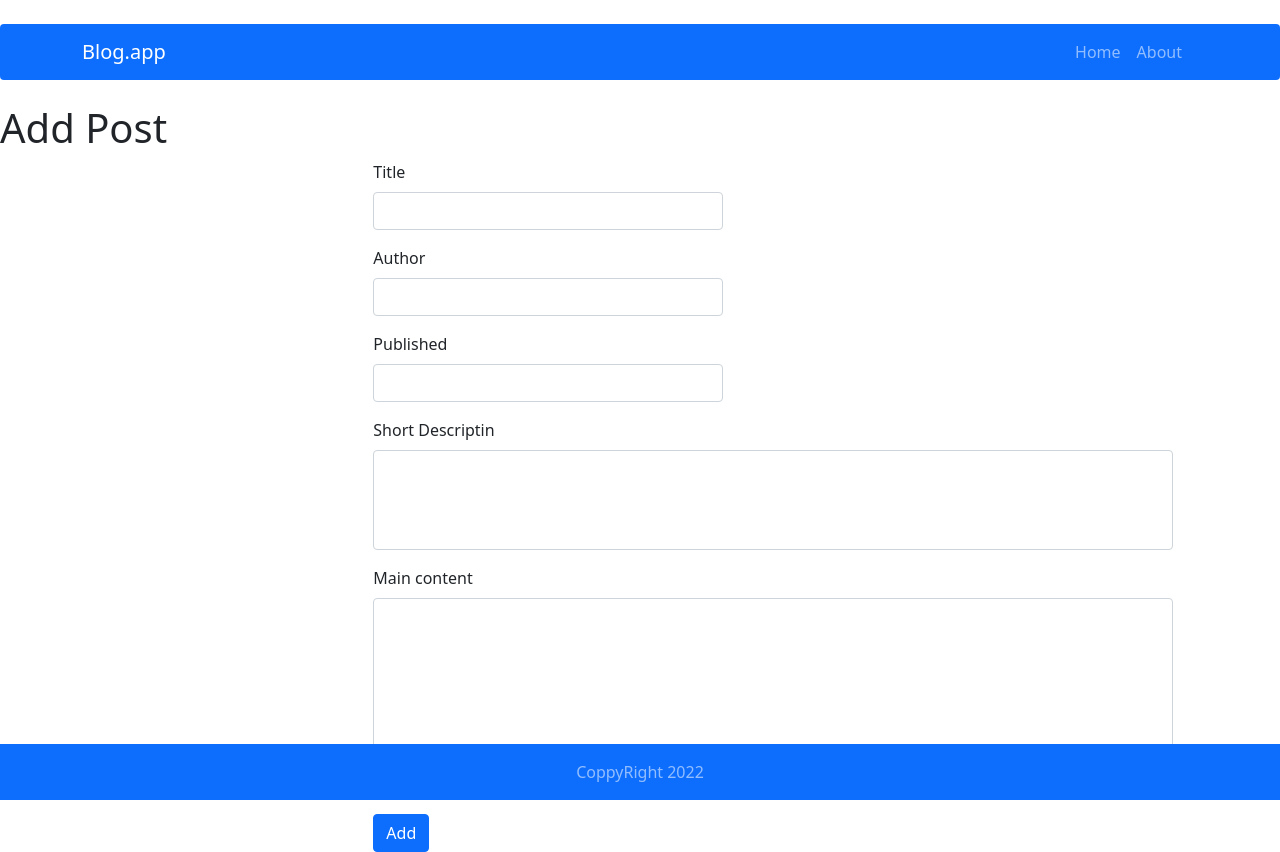
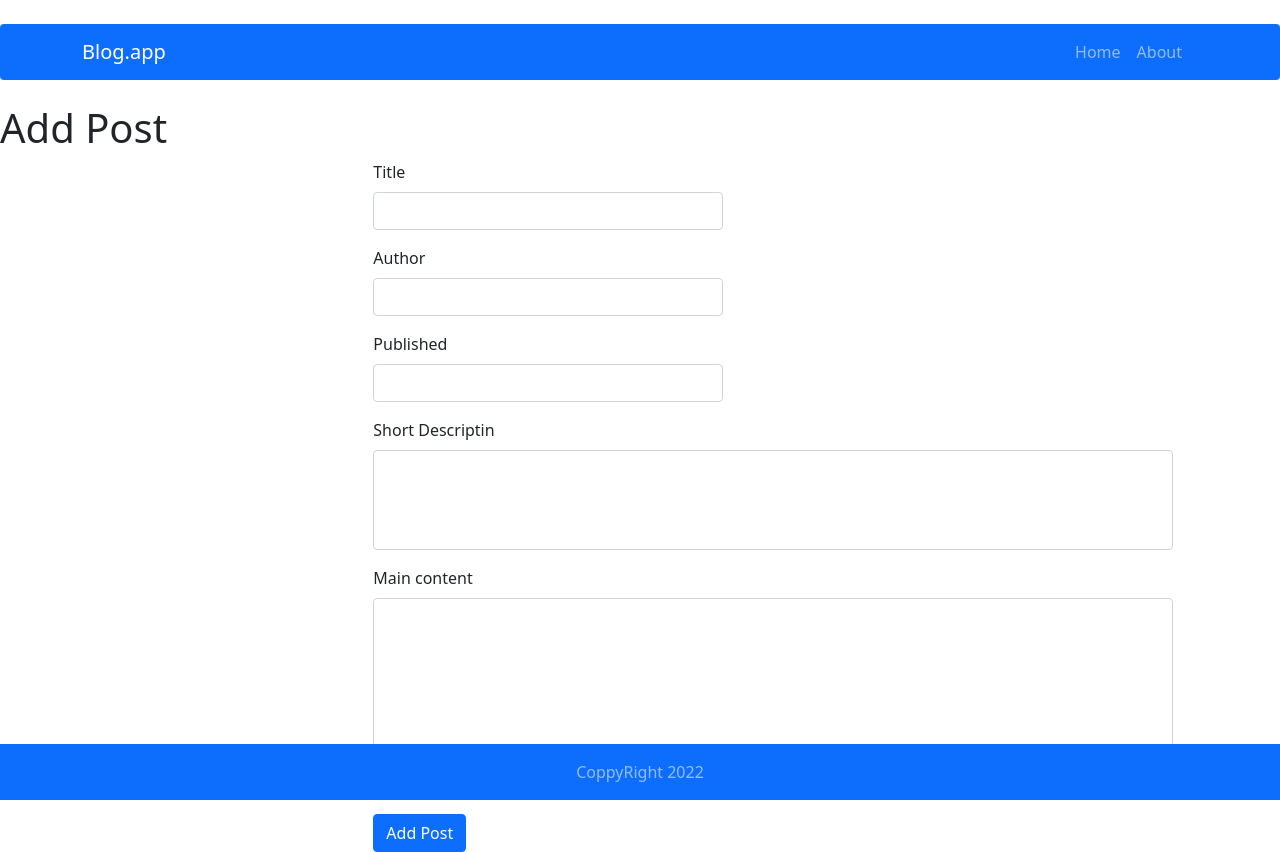
Before and after one commit to mocarz21/CRUD, a React (Create React App) app: page /post/add in a window 1280 px wide. Built offline with nearby package versions, Linux system fonts and the light colour scheme.

Commit message:
Add delete,add,edit

```diff
--- a/src/App.js
+++ b/src/App.js
@@ -5,7 +5,6 @@ import Article from  './components/pages/Article'
 import AddPost from './components/pages/AddPost'
 import EditPost from './components/pages/EditPost'
 import NotFound from './components/pages/NotFound'
-import { Container } from 'react-bootstrap';
 import Footer from './components/views/Footer'
 import Header from './components/views/Header'
 
--- a/src/components/features/AddPostForm.js
+++ b/src/components/features/AddPostForm.js
@@ -1,60 +1,22 @@
-import Button from 'react-bootstrap/Button';
-import Form from 'react-bootstrap/Form';
-import { useState } from 'react';
+
 import { useDispatch } from 'react-redux';
 import { addPost } from '../../redux/store'
+import PostForm from './PostForm';
 
 const AddPostForm =()=> {
 
- const [title, setTitle]= useState('');
- const [author, setAuthor]= useState('');
- const [published, setPublished]= useState('');
- const [description, setDescription] =useState('');
- const [content, setContent]= useState('')
+
 
  const dispatch = useDispatch()
 
-    const addPosts= e =>{
-        e.preventDefault();
-        dispatch(addPost({title, author, published, description, content}))
-        setTitle('')
-        setAuthor('')
-        setPublished('')
-        setDescription('')
-        setContent('')
-
-
+    const addPosts= (params) =>{
+        dispatch(addPost(params))
 
     }
 
-
     return(
 
-        <Form onSubmit={addPosts} className="center col-md-5 mx-auto">
-            <Form.Group className="mb-3">
-                <Form.Label htmlFor="disabledTextInput">Title</Form.Label>
-                <Form.Control style={{ width: '350px' }} id="disabledTextInput" value= {title} onChange={e=> setTitle(e.target.value)}/>
-            </Form.Group>
-            <Form.Group className="mb-3">
-                <Form.Label htmlFor="disabledTextInput">Author</Form.Label>
-                <Form.Control style={{ width: '350px' }} id="disabledTextInput"  value= {author} onChange={e=>setAuthor(e.target.value)}/>
-            </Form.Group>
-            <Form.Group className="mb-3">
-                <Form.Label htmlFor="disabledTextInput">Published</Form.Label>
-                <Form.Control style={{ width: '350px' }} id="disabledTextInput" value= {published} onChange={e=>setPublished(e.target.value)}/>
-            </Form.Group>
-            <Form.Group className="mb-3">
-                <Form.Label htmlFor="disabledTextInput">Short Descriptin</Form.Label>
-                <Form.Control style={{ width: '800px', minHeight: '100px' }}id="disabledTextInput" value= {description} onChange={e=>setDescription(e.target.value)}/>
-            </Form.Group>
-            <Form.Group className="mb-3">
-                <Form.Label htmlFor="disabledTextInput">Main content</Form.Label>
-                <Form.Control style={{ width: '800px', minHeight: '200px' }}id="disabledTextInput" value= {content} onChange={e=>setContent(e.target.value)}/>
-            </Form.Group>
-
-            <Button type="submit">Add</Button>
-        </Form>
-
+        <PostForm action={addPosts} actionText={'Add Post'}/>
     )
 
 }
--- /dev/null
+++ b/src/components/features/PostForm.js
@@ -0,0 +1,54 @@
+import Button from 'react-bootstrap/Button';
+import Form from 'react-bootstrap/Form';
+import { useState } from 'react';
+
+const PostForm = ({action, actionText}) =>{
+
+    const [title, setTitle]= useState('');
+    const [author, setAuthor]= useState('');
+    const [published, setPublished]= useState('');
+    const [description, setDescription] =useState('');
+    const [content, setContent]= useState('')
+
+
+    const runSubmit = e =>{
+        e.preventDefault();
+        action({title,author,published,description,content});
+        setTitle('')
+        setAuthor('')
+        setPublished('')
+        setDescription('')
+        setContent('')
+    }
+
+
+    return(
+        <Form onSubmit={runSubmit} className="center col-md-5 mx-auto">
+        <Form.Group className="mb-3">
+            <Form.Label htmlFor="disabledTextInput">Title</Form.Label>
+            <Form.Control style={{ width: '350px' }} id="disabledTextInput" value= {title} onChange={e=> setTitle(e.target.value)}/> {/*Wytłumaczyc dokładnie preventDefault jakdokładnie działa wmomecie jak mamy funkcje kiedy ona blokuje odswiezanie czy te np: e musi bycwczesniej przekazan czy nie */}
+        </Form.Group>
+        <Form.Group className="mb-3">
+            <Form.Label htmlFor="disabledTextInput">Author</Form.Label>
+            <Form.Control style={{ width: '350px' }} id="disabledTextInput"  value= {author} onChange={e=>setAuthor(e.target.value)}/>
+        </Form.Group>
+        <Form.Group className="mb-3">
+            <Form.Label htmlFor="disabledTextInput">Published</Form.Label>
+            <Form.Control style={{ width: '350px' }} id="disabledTextInput" value= {published} onChange={e=>setPublished(e.target.value)}/>
+        </Form.Group>
+        <Form.Group className="mb-3">
+            <Form.Label htmlFor="disabledTextInput">Short Descriptin</Form.Label>
+            <Form.Control style={{ width: '800px', minHeight: '100px' }}id="disabledTextInput" value= {description} onChange={e=>setDescription(e.target.value)}/>
+        </Form.Group>
+        <Form.Group className="mb-3">
+            <Form.Label htmlFor="disabledTextInput">Main content</Form.Label>
+            <Form.Control style={{ width: '800px', minHeight: '200px' }}id="disabledTextInput" value= {content} onChange={e=>setContent(e.target.value)}/>
+        </Form.Group>
+
+        <Button type="submit">{actionText}</Button>
+    </Form>
+    )
+
+}
+
+export default PostForm;
--- a/src/components/pages/Article.js
+++ b/src/components/pages/Article.js
@@ -7,7 +7,8 @@ import { Navigate } from 'react-router-dom'
 import React, { useState } from 'react';
 import Modal from 'react-bootstrap/Modal';
 import { useDispatch } from 'react-redux';
-
+import {deletePost} from '../../redux/store'
+import { NavLink } from 'react-router-dom'
 const Article =()=>{
 
     const [show, setShow] = useState(false);
@@ -20,13 +21,13 @@ const Article =()=>{
     const postData = useSelector(state => state.posts.find(list=>list.id===id))
     //({lists}, listId) => lists.find(list => list.id === listId)
 
-    const deletePost = e =>{
+    const onDeletePost = e =>{
 
         console.log('delete')
-        dispatch(deletePost(id));
+        dispatch(deletePost({id}));
         handleClose()
 
-        if(!postData) return <Navigate to="/" />
+
 
     }
 
@@ -36,7 +37,7 @@ const Article =()=>{
                 <Container className="d-flex justify-content-between">
                     <h1>{postData.title}</h1>
                     <div  >
-                        <Button variant="outline-success" href="/post/add">Edit</Button>
+                        <Button variant="outline-success" as={NavLink} to="/post/edit/:id">Edit</Button>
                         <Button variant="outline-success" onClick={handleShow}>Delete</Button>
                         <Modal show={show} onHide={handleClose} centered>
                             <Modal.Header closeButton>
@@ -47,7 +48,7 @@ const Article =()=>{
                                 <Button variant="secondary" onClick={handleClose}>
                                     Close
                                 </Button>
-                                <Button variant="primary" onClick={deletePost}>
+                                <Button variant="primary" onClick={onDeletePost}>
                                     Delete
                                 </Button>
                             </Modal.Footer>
--- a/src/components/pages/EditPost.js
+++ b/src/components/pages/EditPost.js
@@ -1,8 +1,23 @@
+import { useDispatch } from 'react-redux';
+import PostForm from '../features/PostForm';
+ import postEdit from '../../redux/store'
+ import { useParams} from 'react-router'
 
- const EditPost =()=>{
+const EditPost =()=>{
+
+    const dispatch = useDispatch()
+
+    const onEditPost = (params) =>{
+        dispatch(postEdit(params))
+
+    }
+
 
     return(
-        <h1>EditPost</h1>
+        <>
+            <h1>EditPost</h1>
+            <PostForm action={onEditPost} actionText={'Edit post'}/>
+        </>
     )
  }
 
--- a/src/components/views/NavBar.js
+++ b/src/components/views/NavBar.js
@@ -1,7 +1,7 @@
 import Container from 'react-bootstrap/Container';
 import Nav from 'react-bootstrap/Nav';
 import Navbar from 'react-bootstrap/Navbar';
-import NavLink from 'react-bootstrap/esm/NavLink';
+import { NavLink } from 'react-router-dom'
 const NavBar =() =>{
 
     return(
@@ -10,8 +10,8 @@ const NavBar =() =>{
             <Container>
                 <Navbar.Brand href="/">Blog.app</Navbar.Brand>
                 <Nav className="me-2 ">
-                    <Nav.Link as={NavLink} className="" href="/">Home </Nav.Link>
-                    <Nav.Link as={NavLink} href="/about">About</Nav.Link>
+                    <Nav.Link as={NavLink} to="/">Home </Nav.Link>
+                    <Nav.Link as={NavLink} to="/about">About</Nav.Link>
                 </Nav>
             </Container>
         </Navbar>
--- a/src/redux/postsRedux.js
+++ b/src/redux/postsRedux.js
@@ -12,9 +12,11 @@ const postsReducer = (statePart = [], action) => {
   console.log('działa')
   switch (action.type) {
     case 'app/post/DELETE':
-      return statePart.map(post =>(post.id !== action.id));
+      return statePart.filter(post =>(post.id !== action.id));
     case 'app/post/ADD':
       return [...statePart, {...action, id: shortid()}]
+    case 'app/post/EDIT':
+      return statePart.find(post =>(post.id === action.id))
       default:
       return statePart
   };
--- a/src/redux/store.js
+++ b/src/redux/store.js
@@ -9,6 +9,7 @@ export const getPostData = ({lists}, listId) => lists.find(list => list.id === l
 //action creators
 export const deletePost = payload =>({type: 'app/post/DELETE', id: payload.id})
 export const addPost = payload =>({type: 'app/post/ADD' , title: payload.title, shortDescription: payload.description, content: payload.content, publishedDate: payload.published, author: payload.author})
+export const editPost = payload =>({type:'app/post/EDIT', title: payload.title, shortDescription: payload.description, content: payload.content, publishedDate: payload.published, author: payload.author, id:payload.id})
 
 const subreducers = {
   posts:postRedux,
```
